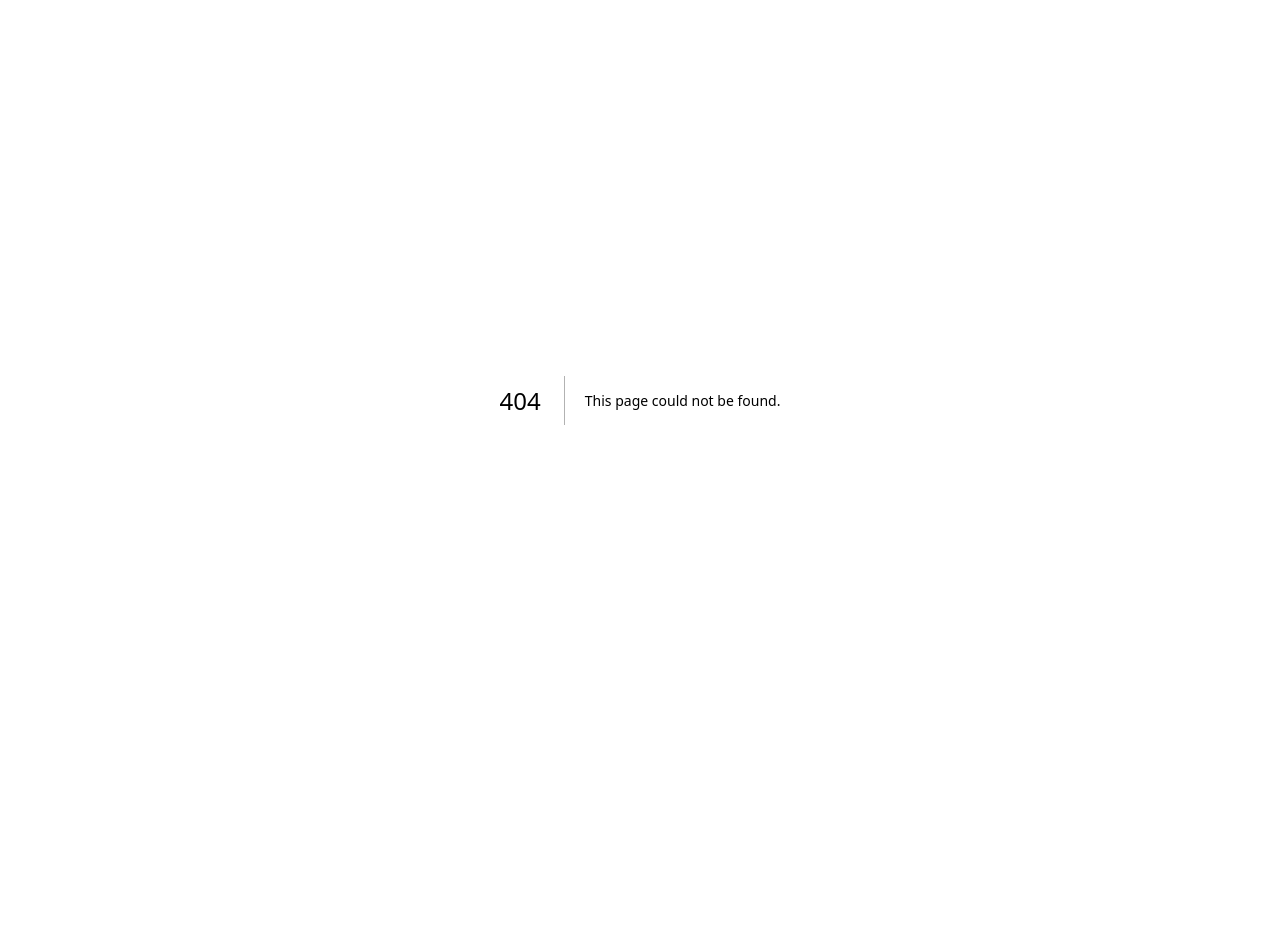
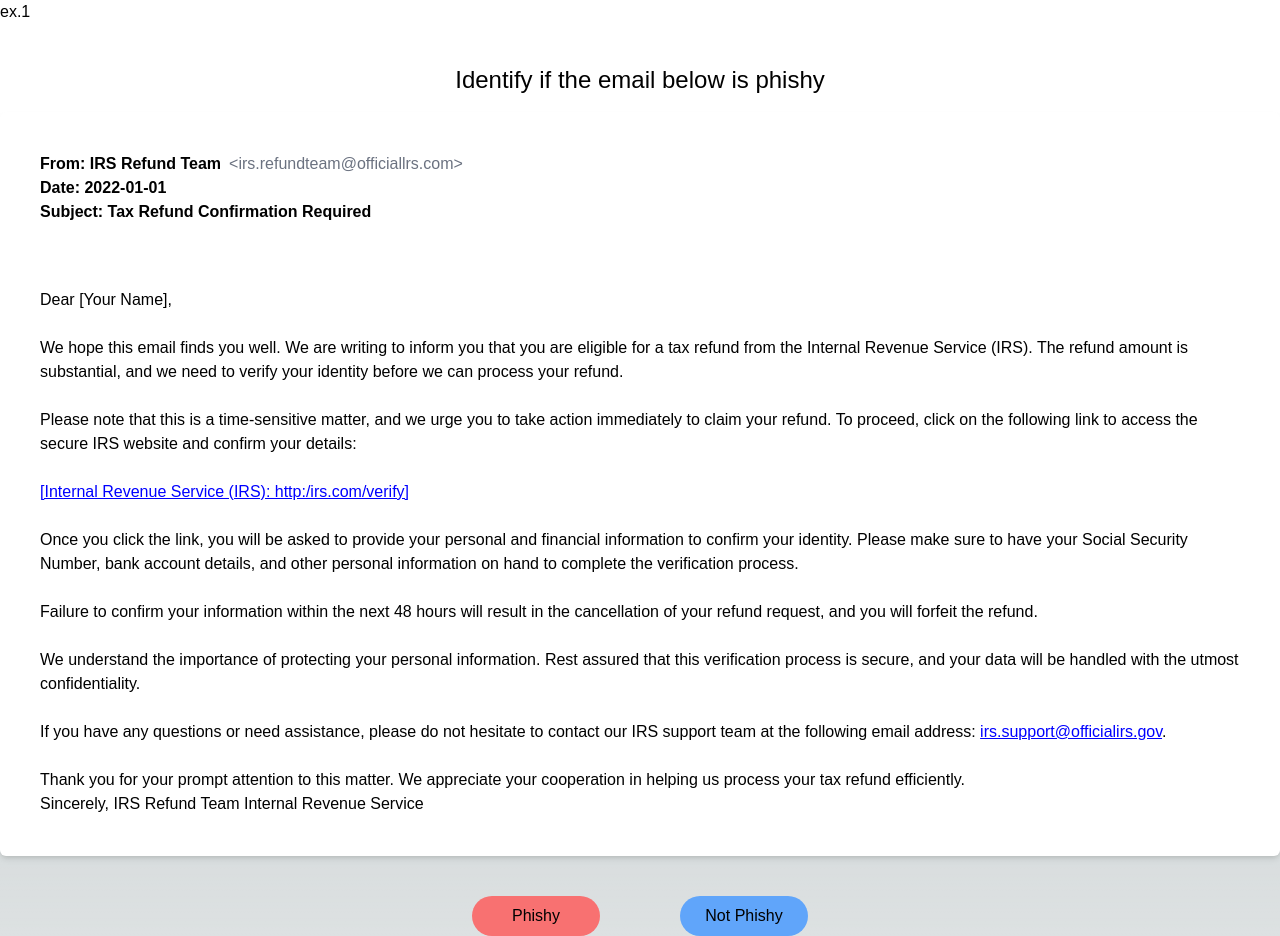
Before and after one commit to eugenetangkj/computereasylah, a Next.js app: page /safety/practical in a window 1280 px wide. Before the commit this address had no page. Before the commit the page ends 800 px from the top, so only its background shows below. Built offline with nearby package versions, Linux system fonts and the light colour scheme.

Commit message:
feat: add safety practical

```diff
--- /dev/null
+++ b/components/safety/Email.tsx
@@ -0,0 +1,36 @@
+import React from "react";
+
+export interface EmailProps {
+  senderName: string;
+  senderEmail: string;
+  date: string;
+  subject: string;
+  content: string;
+}
+
+const Email: React.FC<EmailProps> = ({
+  senderName,
+  senderEmail,
+  date,
+  subject,
+  content,
+}) => {
+  const createMarkup = (htmlContent) => ({ __html: htmlContent });
+
+  return (
+    <div className="bg-white shadow-md rounded-md p-10 flex flex-col">
+      <div className="flex items-center space-x-2">
+        <div className="font-bold">From: {senderName}</div>
+        <div className="text-gray-500">&lt;{senderEmail}&gt;</div>
+      </div>
+      <div className="font-bold text-left">Date: {date}</div>
+      <div className="font-bold text-left mb-16">Subject: {subject}</div>
+      <div
+        className="text-left"
+        dangerouslySetInnerHTML={createMarkup(content)}
+      />
+    </div>
+  );
+};
+
+export default Email;
--- a/package.json
+++ b/package.json
@@ -9,8 +9,10 @@
     "lint": "next lint"
   },
   "dependencies": {
+    "@chakra-ui/react": "^2.8.1",
     "next": "13.5.4",
     "react": "^18",
+    "react-bootstrap": "^2.9.0",
     "react-dom": "^18",
     "react-icons": "^4.11.0"
   },
--- /dev/null
+++ b/pages/safety/index.tsx
@@ -0,0 +1,23 @@
+import NextLink from "next/link";
+
+const SafetyPage = () => {
+  return (
+    <div className="flex flex-col items-center justify-center min-h-screen bg-red-100">
+      <h1 className="text-5xl text-blue-600 font-bold mb-20 scale-125">
+        Safety
+      </h1>
+      <NextLink href="/safety/quiz">
+        <button className="bg-blue-500 rounded-3xl h-12 w-36 mb-10 scale-125">
+          Quiz
+        </button>
+      </NextLink>
+      <NextLink href="/safety/practical">
+        <button className="bg-blue-500 rounded-3xl h-12 w-36 mb-10 scale-125">
+          Practical
+        </button>
+      </NextLink>
+    </div>
+  );
+};
+
+export default SafetyPage;
--- /dev/null
+++ b/pages/safety/practical/index.tsx
@@ -0,0 +1,69 @@
+import React from "react";
+import Email, { EmailProps } from "@/components/safety/Email";
+
+const EmailPage: React.FC = () => {
+  const emailData: EmailProps = {
+    senderName: "IRS Refund Team",
+    senderEmail: "irs.refundteam@officiallrs.com",
+    date: "2022-01-01",
+    subject: "Tax Refund Confirmation Required",
+    content: `
+      <div>
+        <p>Dear [Your Name],</p>
+        <br/>
+        <p>
+          We hope this email finds you well. We are writing to inform you that you are eligible for a tax refund from the Internal Revenue Service (IRS). The refund amount is substantial, and we need to verify your identity before we can process your refund.
+        </p>
+        <br/>
+        <p>
+          Please note that this is a time-sensitive matter, and we urge you to take action immediately to claim your refund. To proceed, click on the following link to access the secure IRS website and confirm your details:
+        </p>
+        <br/>
+        <p>
+          <a href="http://phishingsite.com/verify" target="_blank" rel="noopener noreferrer" style="color: blue; text-decoration: underline;">
+            [Internal Revenue Service (IRS): http:/irs.com/verify]
+          </a>
+        </p>
+        <br/>
+        <p>
+          Once you click the link, you will be asked to provide your personal and financial information to confirm your identity. Please make sure to have your Social Security Number, bank account details, and other personal information on hand to complete the verification process.
+        </p>
+        <br/>
+        <p>
+          Failure to confirm your information within the next 48 hours will result in the cancellation of your refund request, and you will forfeit the refund.
+        </p>
+        <br/>
+        <p>
+          We understand the importance of protecting your personal information. Rest assured that this verification process is secure, and your data will be handled with the utmost confidentiality.
+        </p>
+        <br/>
+        <p>
+          If you have any questions or need assistance, please do not hesitate to contact our IRS support team at the following email address:
+          <a href="mailto:irs.support@phishingsite.com" style="color: blue; text-decoration: underline;">irs.support@officialirs.gov</a>.
+        </p>
+        <br/>
+        <p>
+          Thank you for your prompt attention to this matter. We appreciate your cooperation in helping us process your tax refund efficiently.
+        </p>
+
+        <p>Sincerely, IRS Refund Team Internal Revenue Service</p>
+      </div>
+    `,
+  };
+
+  return (
+    <div className="bg-white text-black text-center h-screen">
+      <p className="bg-white mb-10 text-left">ex.1</p>
+      <h1 className="text-2xl mb-4">Identify if the email below is phishy</h1>
+      <Email {...emailData} />
+      <button className="bg-red-400 rounded-3xl h-10 w-32 mx-10 mt-10">
+        Phishy
+      </button>
+      <button className="bg-blue-400 rounded-3xl h-10 w-32 mx-10 mt-10">
+        Not Phishy
+      </button>
+    </div>
+  );
+};
+
+export default EmailPage;
```
Also changed, not shown: 1 other file (tests, documents, lock files or other folders).
